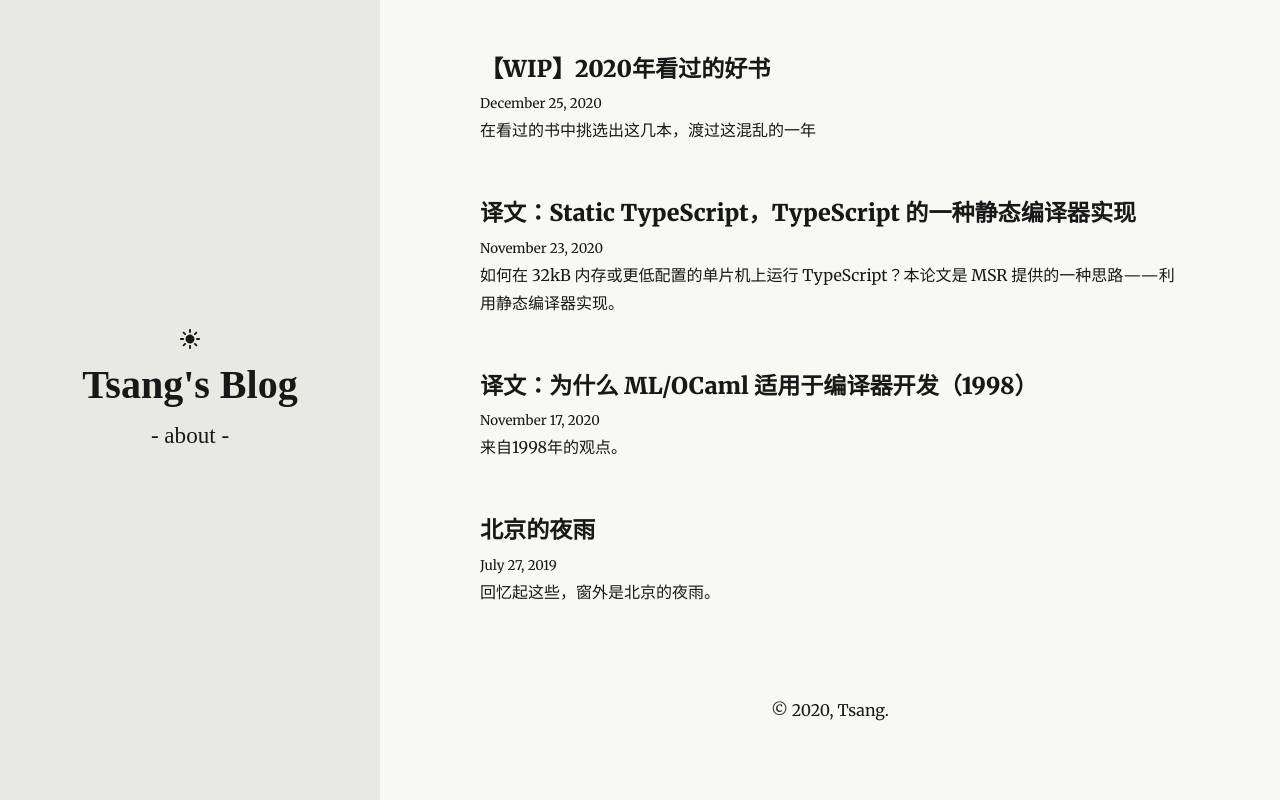
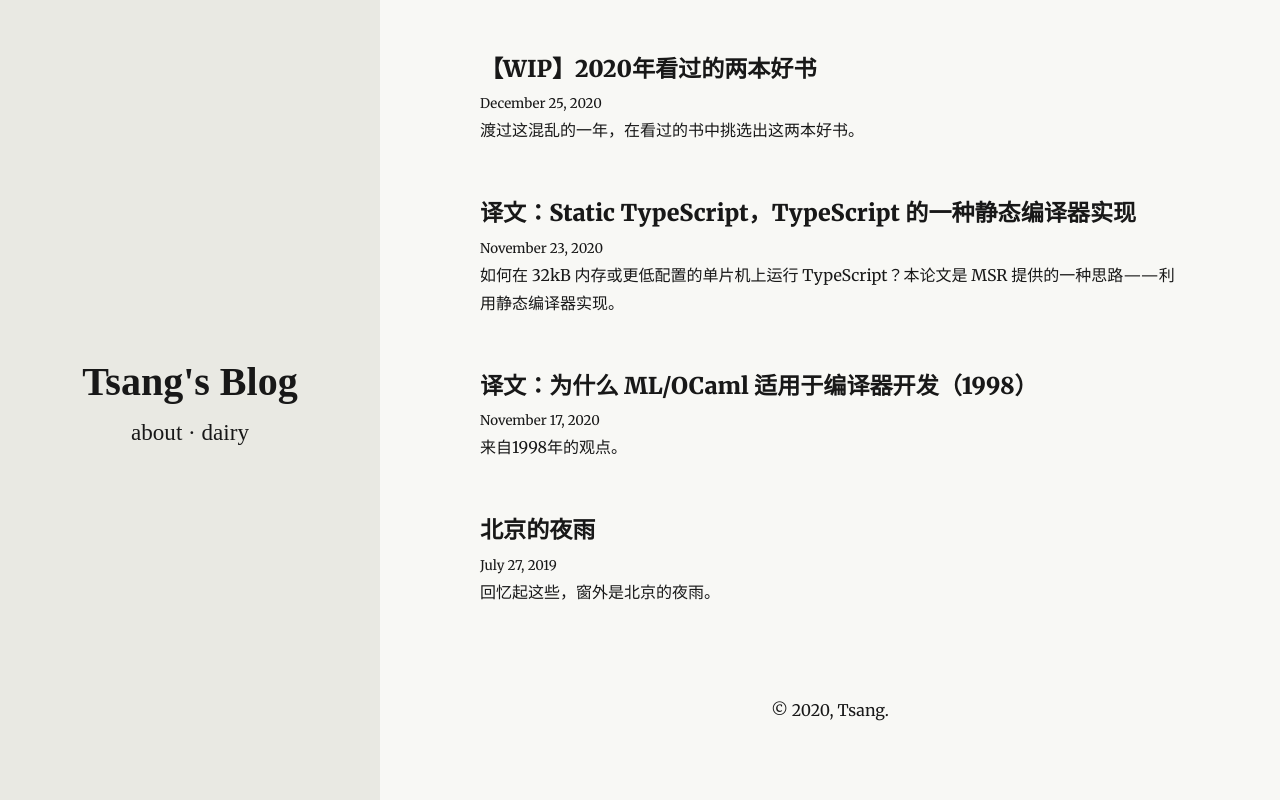
Before and after one commit to TsangKalung/HomePage, a Gatsby site: page / in a window 1280 px wide. Built offline with nearby package versions, Linux system fonts and the light colour scheme; Gatsby itself is replaced by a stand-in of ours; some packages are replaced by stand-ins of ours.

Commit message:
chore: save

```diff
--- a/content/blog/books-2020/index.md
+++ b/content/blog/books-2020/index.md
@@ -1,9 +1,17 @@
 ---
-title: 【WIP】2020年看过的好书
+title: 【WIP】2020年看过的两本好书
 date: "2020-12-25T08:30:03.284Z"
-description: "在看过的书中挑选出这几本，渡过这混乱的一年"
+description: "渡过这混乱的一年，在看过的书中挑选出这两本好书。"
 categories: [feeling]
 comments: true
 ---
 
-2020 年真是相当难以忘怀的一年。记得年初回到家，仍觉得是寻常的新的一年。之后疫情不断升级，也逐渐适应了线上的授课和工作。四月份和友人在街头散步，全城开始鸣笛哀悼，那一刻才恍然意识到世界在这一年被永远地改变了。今年实在是没什么必要也没有心情写总结，但是今年在大疫之中看了一些不错的书，想推荐一下。
+2020 年真是相当难以忘怀的一年。记得年初回到家，仍觉得是寻常的新一年。之后疫情不断升级，也逐渐适应了线上的授课和工作。四月份和友人在街头散步，全城开始鸣笛哀悼，那一刻才恍然意识到：世界在这一年被永远地改变了。至于我自己的生活，在这一年里也是按部就班符合预期，但是今年在大疫之中看了一些不错的书，想推荐一下。
+
+---
+
+**智慧七柱**（Seven Pillars of Wisdom）
+
+![智慧七柱](seven-pillars.jpg)
+
+> 阿拉伯沙漠。由飄砂與滾燙巨石組成的一片汪洋。在這些沙丘之下，蘊藏著黑色金礦石油。400 多年来，鄂圖曼帝国統治了阿拉伯沙漠，但鄂圖曼的統治並非從未遭到抵抗，一小股贝都因反抗军集結起來要推翻帝國。他們出手毫無預兆，並且出擊完就消失在沙漠當中。跟他們一同作戰的，還有一位英國軍官，他立下的功勛讓他有廣為人知的聲望。全世界的人都叫他——阿拉伯的勞倫斯。
--- a/src/components/layout.js
+++ b/src/components/layout.js
@@ -59,7 +59,7 @@ const Layout = ({ location, title, children }) => {
 
   const header = (
     <>
-      {toggle}
+      {/* {toggle} */}
       <h2
         style={{
           ...scale(1),
@@ -78,7 +78,14 @@ const Layout = ({ location, title, children }) => {
           {title}
         </Link>
       </h2>
-      <h3 style={{ marginTop: 10, fontFamily: `Futura`, fontWeight: 400 }}>
+      <h3
+        style={{
+          marginTop: 10,
+          marginBottom: 0,
+          fontFamily: `Futura`,
+          fontWeight: 400,
+        }}
+      >
         <Link
           style={{
             boxShadow: `none`,
@@ -86,9 +93,28 @@ const Layout = ({ location, title, children }) => {
           }}
           to={"/about-me"}
         >
-          - about -
+          about
+        </Link>
+        &nbsp;·&nbsp;
+        <Link
+          style={{
+            boxShadow: `none`,
+            color: `inherit`,
+          }}
+          to={"/dairy"}
+        >
+          dairy
         </Link>
       </h3>
+      {/* <h3
+        style={{
+          marginTop: 5,
+          fontFamily: `Futura`,
+          fontWeight: 400,
+        }}
+      > */}
+
+      {/* </h3> */}
     </>
   )
 
--- /dev/null
+++ b/src/pages/dairy.css
@@ -0,0 +1 @@
+@import '~antd/dist/antd.css';
--- a/src/pages/dairy.tsx
+++ b/src/pages/dairy.tsx
@@ -11,6 +11,7 @@ const Dairy = ({ data, location }) => {
     <Layout location={location} title={siteTitle}>
       <SEO title="Dairy" />
       <h1>My Tech-diary</h1>
+
     </Layout>
   )
 }
```
Also changed, not shown: content/blog/books-2020/seven-pillars.jpg (added).
